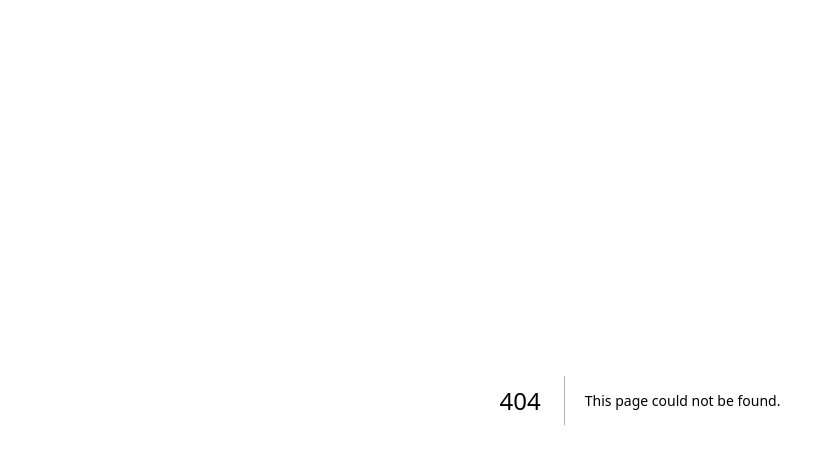
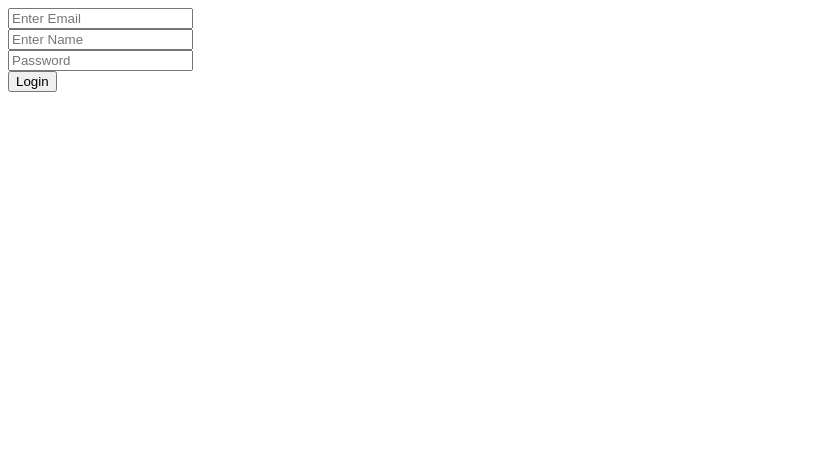
Before and after one commit to atishaybaid/easygen-auth-ui, a Next.js app: page /Login in a window 1280 px wide. Before the commit this address had no page. Shown: the top 464 px of the page, without its empty margins (0-835 px from the left). Built offline with nearby package versions, Linux system fonts and the light colour scheme.

Commit message:
basic sign page created

```diff
--- /dev/null
+++ b/app/Login/page.tsx
@@ -0,0 +1,89 @@
+"use client";
+
+import Image from "next/image";
+import { useState, ChangeEvent } from "react";
+
+interface SignInData {
+  [key: string]: string;
+}
+
+interface configType {
+  label: string;
+  type: string;
+  placeHolder: string;
+  isRequred: boolean;
+  validationMessage?: string;
+  payloadKey: string;
+}
+export default function Login() {
+  const [formConfig, setFormConfig] = useState<SignInData>({});
+
+  const signUpConfig: Array<configType> = [
+    {
+      label: "Email",
+      type: "text",
+      placeHolder: "Enter Email",
+      isRequred: true,
+      validationMessage: "Please enter valid email",
+      payloadKey: "user_email",
+    },
+    {
+      label: "Name",
+      type: "text",
+      placeHolder: "Enter Name",
+      isRequred: false,
+      payloadKey: "user_name",
+    },
+    {
+      label: "Password",
+      type: "password",
+      placeHolder: "Password",
+      isRequred: false,
+      payloadKey: "user_pass",
+    },
+  ];
+
+  const onChangeFormField = (
+    payloadKey: string,
+    event: ChangeEvent<HTMLInputElement>
+  ) => {
+    const temp = formConfig;
+    temp[payloadKey as keyof typeof formConfig] = event.target.value;
+
+    setFormConfig({ ...temp });
+  };
+
+  const renderSignInComponents = () => {
+    return signUpConfig.map((item) => {
+      const { type, placeHolder, payloadKey } = item;
+
+      return (
+        <div className="">
+          <input
+            type={type}
+            onChange={(event) => {
+              onChangeFormField(payloadKey, event);
+            }}
+            placeholder={placeHolder}
+          />
+        </div>
+      );
+    });
+  };
+
+  const onClickLogin = () => {
+    console.log("formConfig");
+    console.log(formConfig);
+  };
+
+  const renderSiginBtn = () => {
+    return <button onClick={onClickLogin}>Login</button>;
+  };
+
+  return (
+    <div className="">
+      {renderSignInComponents()}
+      {renderSiginBtn()}
+    </div>
+  );
+}
```
Also changed, not shown: app/globals.css (+4 -4 lines).
